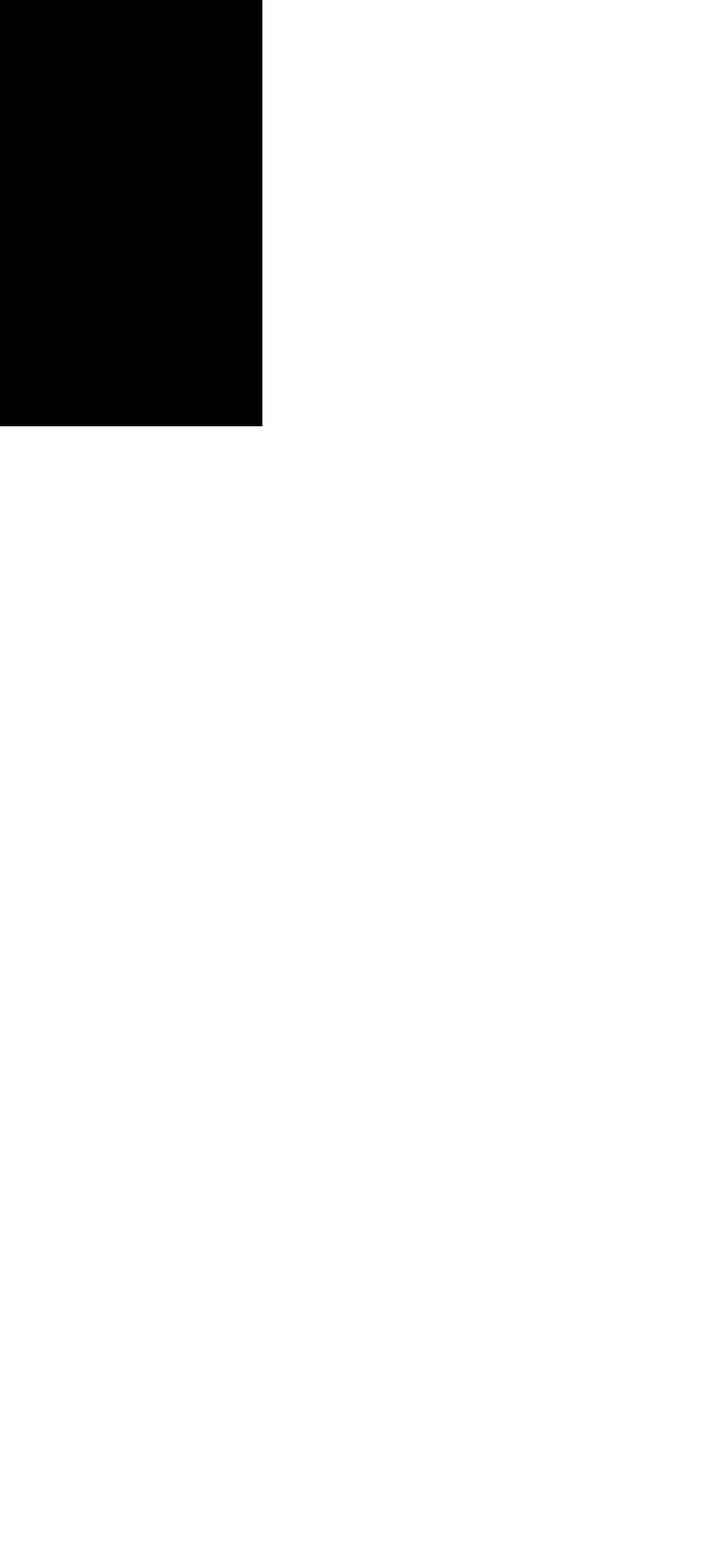
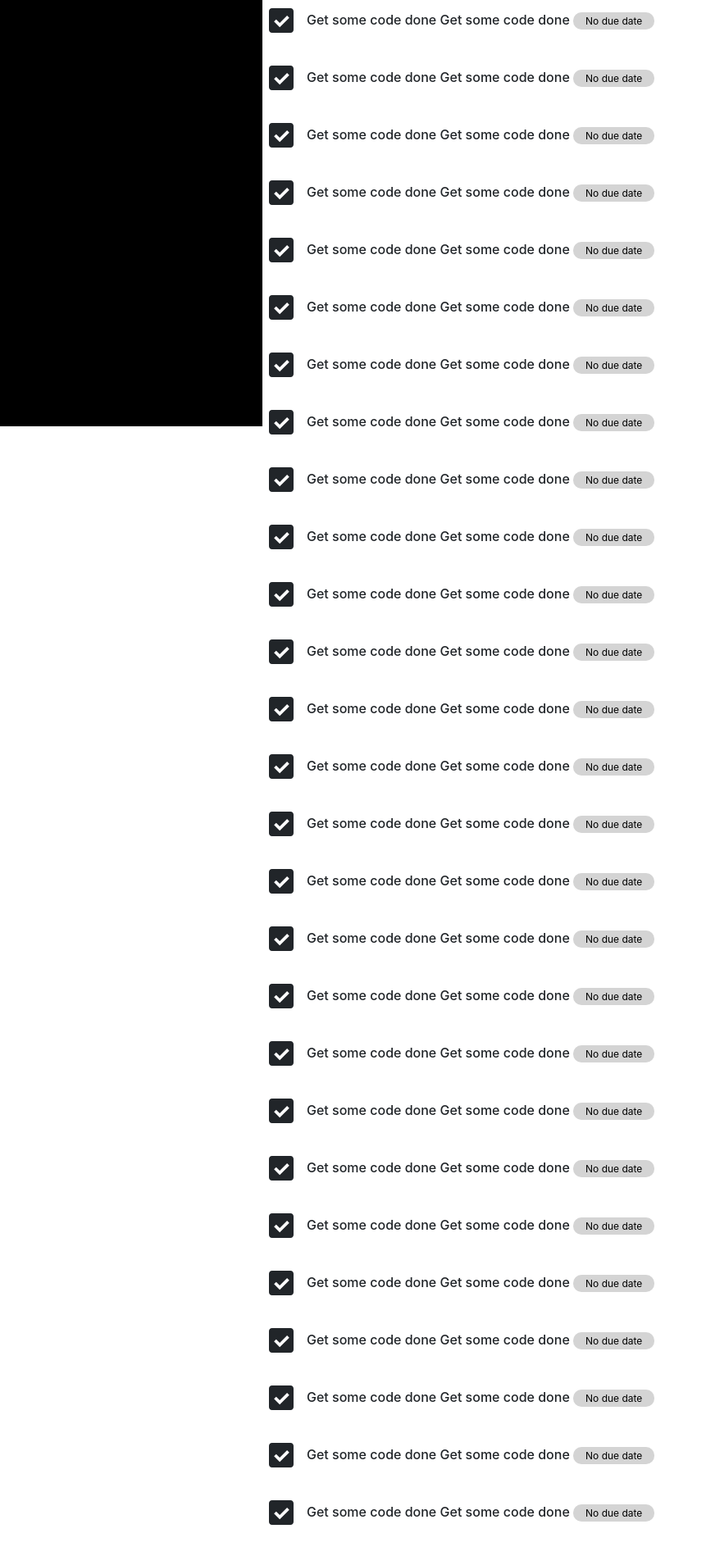
Before and after one commit to HarryNdegwa/fleetTest, a React (Create React App) app: page /tasks-dashboard in a window 1280 px wide. Shown: the part 280-2178 px from the top of the page at 82% size, without its empty margins (0-861 px from the left). Before the commit the page ends 800 px from the top, so only its background shows below. Built offline with nearby package versions, Linux system fonts and the light colour scheme.

Commit message:
Added sticky position to dashboard sidebar and topheader

```diff
--- a/src/components/Tasks/index.js
+++ b/src/components/Tasks/index.js
@@ -12,6 +12,34 @@ function Tasks(props) {
         className="task-input"
       />
       <Task />
+      <Task />
+      <Task />
+      <Task />
+      <Task />
+      <Task />
+      <Task />
+      <Task />
+      <Task />
+      <Task />
+      <Task />
+      <Task />
+      <Task />
+      <Task />
+      <Task />
+      <Task />
+      <Task />
+      <Task />
+      <Task />
+      <Task />
+      <Task />
+      <Task />
+      <Task />
+      <Task />
+      <Task />
+      <Task />
+      <Task />
+      <Task />
+      <Task />
     </div>
   );
 }
--- a/src/components/TasksDashBoard/SideBar/style.css
+++ b/src/components/TasksDashBoard/SideBar/style.css
@@ -1,5 +1,6 @@
 .sidebar {
-  /* position: fixed; */
+  position: -webkit-sticky;
+  position: sticky;
   top: 40px;
   height: calc(100vh - 40px);
   background-color: black;
--- a/src/components/TasksDashBoard/style.css
+++ b/src/components/TasksDashBoard/style.css
@@ -4,6 +4,10 @@
 
 .dashboard-top-header-wrapper {
   height: 40px;
+  position: -webkit-sticky;
+  position: sticky;
+  top: 0;
+  z-index: 1000;
 }
 
 .dashboard-top-header {
@@ -13,6 +17,7 @@
   top: 0;
   left: 0;
   width: 100%;
+  z-index: 1000;
 }
 
 .dashboard-secondary-header {
--- a/src/index.css
+++ b/src/index.css
@@ -3,10 +3,10 @@
   padding: 0;
 }
 
-html,
+/* html,
 body {
-  overflow: hidden;
-}
+  overflow-x: hidden;
+} */
 
 ul,
 p,
```
